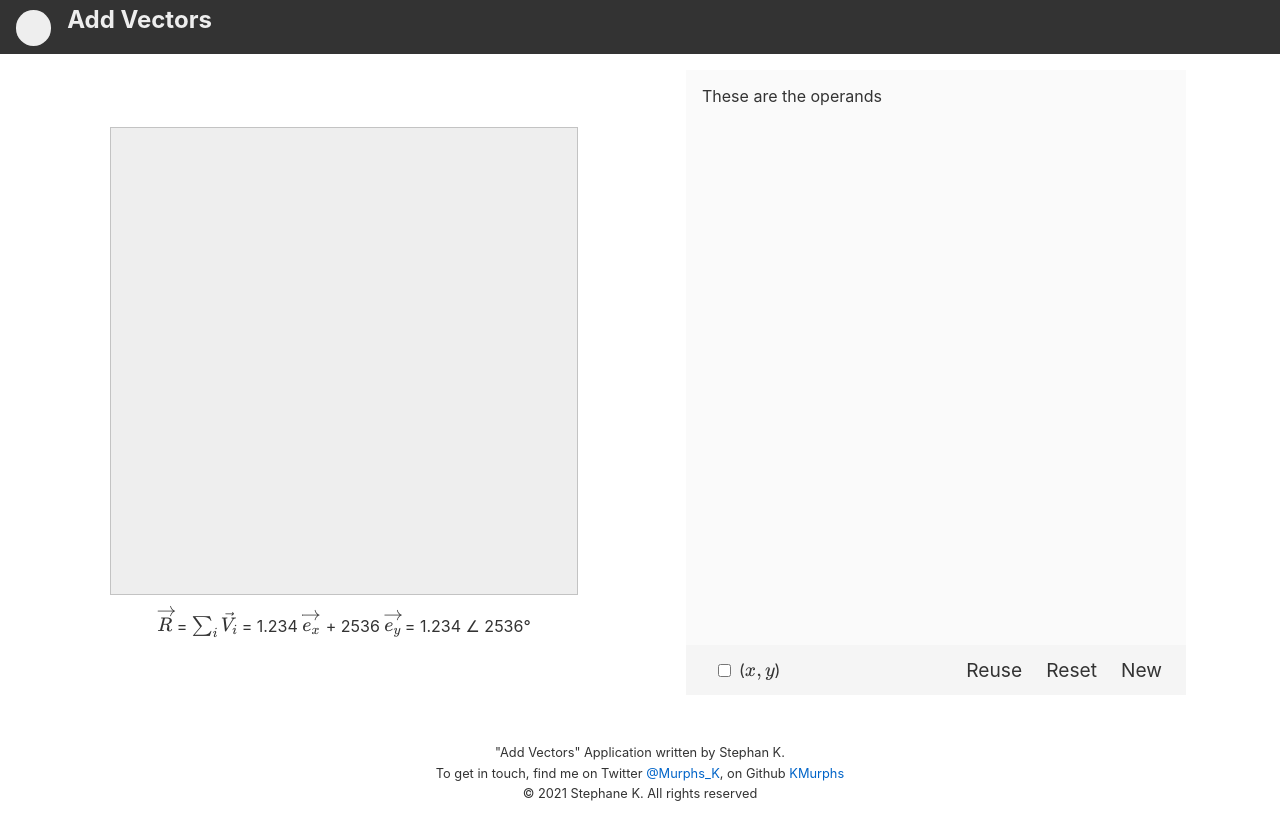
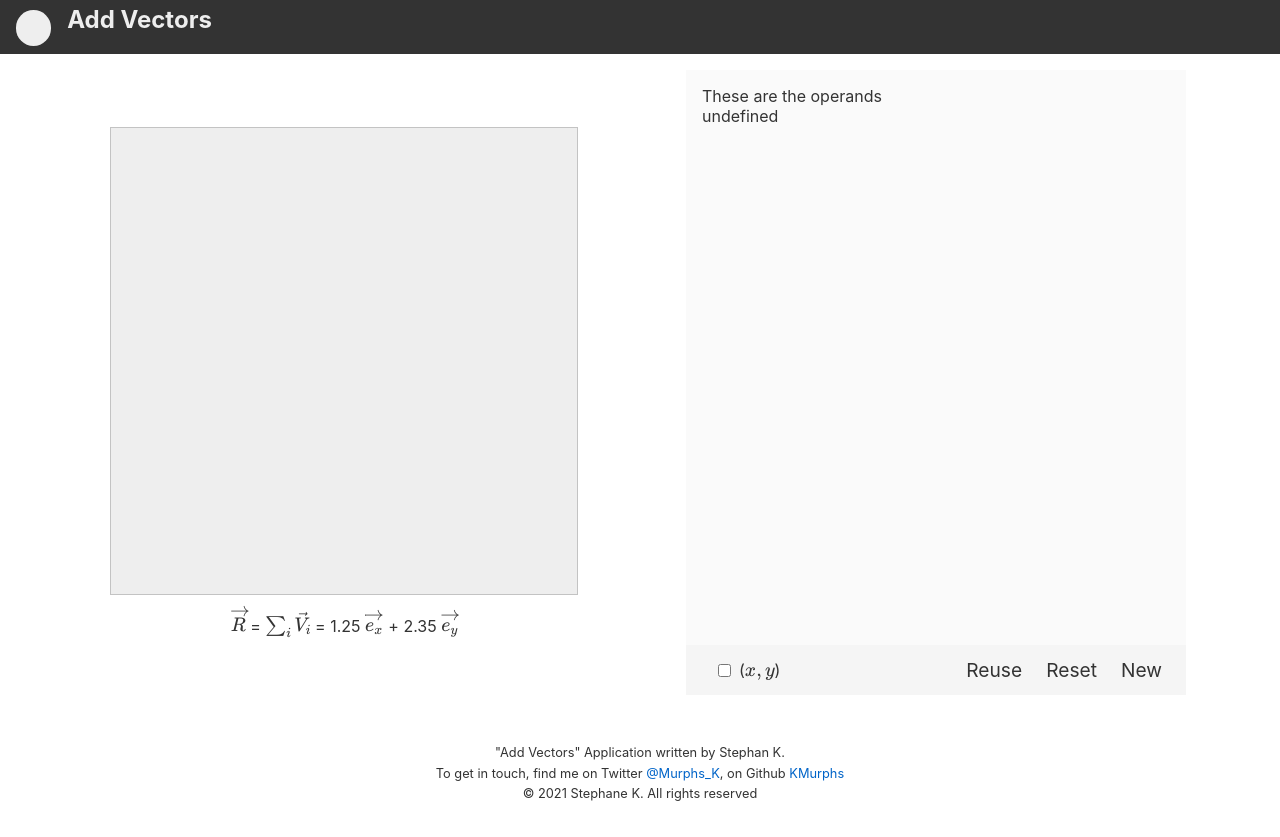
Before and after one commit to KMurphs/math-calculators, a Svelte app in the folder add-vectors/: page / in a window 1280 px wide. Built offline with nearby package versions, Linux system fonts and the light colour scheme.

Commit message:
Added utilities to handle vectors and mathjax

```diff
--- a/add-vectors/src/App.svelte
+++ b/add-vectors/src/App.svelte
@@ -6,7 +6,10 @@ import TitleBar from "./components/TitleBar.svelte";
 import MenuBar from "./components/MenuBar.svelte";
 import Operands from "./components/Operands.svelte";
 import Results from "./components/Results.svelte";
+import type { TOperands } from "./components/Operands.utils";
 
+
+let operands: TOperands = [];
 
 
 let isModalVisible = false;
@@ -31,11 +34,13 @@ const handleMenuAction = (action: string)=>{
 
 <main>
 	<div id="results-container" class="debug">
-		<Results/>
+		<Results data={operands.map(op => ({ x: op.xComponent, y: op.xComponent }))}
+				 usePolarForm={doUsePolarForm} />
 	</div>
 
 	<div id="inputs-container">
-		<Operands/>
+		<Operands data={operands}
+				  usePolarForm={doUsePolarForm} />
 	</div>
 
 	<div id="menu-items-container">
--- a/add-vectors/src/components/Operands.svelte
+++ b/add-vectors/src/components/Operands.svelte
@@ -1,8 +1,15 @@
 
 <script lang="ts">
+import type { TOperands } from "./Operands.utils";
+export let data: TOperands = [];
+export let usePolarForm: boolean = false;
 </script>
 
-These are the operands
+
+These are the operands<br/>
+{ data[0]?.xComponent }
+
+
 
 <style>
 </style>
--- a/add-vectors/src/components/Results.svelte
+++ b/add-vectors/src/components/Results.svelte
@@ -1,15 +1,30 @@
 
 <script lang="ts">
+import { texFromCartesianVector, texFromPolarVector } from "../mathjax.utils";
+import { toPolar } from "../vector.utils";
+
+import type { TComponent, TComponents } from "./Results.utils";
+export let data: TComponents = [];
+export let result: TComponent = {x: 1.25, y: 2.35};
+export let usePolarForm: boolean = false;
+
+const texFromVector = !usePolarForm ? texFromCartesianVector : (x, y) => {
+    const polar = toPolar({x, y});
+    return texFromPolarVector(polar.radius, polar.degreeAngle);
+};
 </script>
 
 
 
 <canvas id="canvas" width="500" height="500" class="canvas">
     Your browser does not support the canvas element.
+    {data[0]?.x}
+    {usePolarForm}
 </canvas>
 
-<div id="resultant" class="resultant" style="">
-    {`\\(\\overrightarrow{R}\\) = \\(\\sum_{i}\\vec{V_i}\\) = 1.234 \\(\\overrightarrow{e_x}\\) + 2536 \\(\\overrightarrow{e_y}\\) = 1.234 ∠ 2536°`}
+<div id="resultant" class="resultant">
+    {`\\(\\overrightarrow{R}\\) = \\(\\sum_{i}\\vec{V_i}\\) = ${texFromVector(result.x, result.y)}`}
+    <!-- {`\\(\\overrightarrow{R}\\) = \\(\\sum_{i}\\vec{V_i}\\) = 1.234 \\(\\overrightarrow{e_x}\\) + 2536 \\(\\overrightarrow{e_y}\\) = 1.234 ∠ 2536°`} -->
     <!-- {`\\(\\vec x\\)  and \\(\\overrightarrow{e_x}\\)  and \\(\\overrightarrow{R}\\) and \\(\\overrightarrow{x_1y^2}\\)`} -->
 </div>
 
@@ -31,6 +46,7 @@ canvas{
 }
 #resultant{
 	margin: 0 auto;
+    text-align: center;
 }
 
 </style>
--- /dev/null
+++ b/add-vectors/src/components/Results.utils.ts
@@ -0,0 +1,6 @@
+export type TComponent = {
+	x: number,
+	y: number
+};
+
+export type TComponents = TComponent[];
--- /dev/null
+++ b/add-vectors/src/mathjax.utils.ts
@@ -0,0 +1,9 @@
+export interface TCartesianVector {x: number, y: number};
+export interface TPolarVector {radius: number, degreeAngle: number};
+
+
+const texFromCartesianVector = (xComponent: number, yComponent: number) => `${xComponent.toFixed(2)} \\(\\overrightarrow{e_x}\\) + ${yComponent.toFixed(2)} \\(\\overrightarrow{e_y}\\)`;
+const texFromPolarVector = (polarRadius: number, polarDegreeAngle: number) => `${polarRadius.toFixed(2)} ∠ ${polarDegreeAngle.toFixed(2)}°`;
+
+
+export { texFromCartesianVector, texFromPolarVector };
--- /dev/null
+++ b/add-vectors/src/vector.utils.ts
@@ -0,0 +1,15 @@
+export interface TCartesianVector {x: number, y: number}
+export interface TPolarVector {radius: number, degreeAngle: number}
+
+
+const degreesToRadians = Math.PI / 180;
+const degreesFromRadians = (radians: number): number => (radians / degreesToRadians);
+const radiansFromDegrees = (degrees: number): number => (degrees * degreesToRadians);
+const toCartesian = (polar: TPolarVector): TCartesianVector => ({ x: polar.radius * Math.cos(radiansFromDegrees(polar.degreeAngle)), y: polar.radius * Math.sin(radiansFromDegrees(polar.degreeAngle)) });
+const toPolar = (v: TCartesianVector): TPolarVector => ({ radius: Math.sqrt(v.x^2 + v.y^2), degreeAngle: Math.atan2(v.y, v.x) });
+
+
+const addCartesianVectors = (v1: TCartesianVector, v2: TCartesianVector): TCartesianVector => ({x: v1.x + v2.x, y: v1.y + v2.y});
+const scalarCartesianProduct = (scalar: number, v: TCartesianVector): TCartesianVector => ({x: scalar * v.x, y: scalar * v.y});
+
+export { toCartesian, toPolar, addCartesianVectors, scalarCartesianProduct, degreesFromRadians, radiansFromDegrees }
```
Also changed, not shown: add-vectors/src/components/Operands.utils.ts (added, +8 -0 lines), add-vectors/src/App.utils.ts (added).
